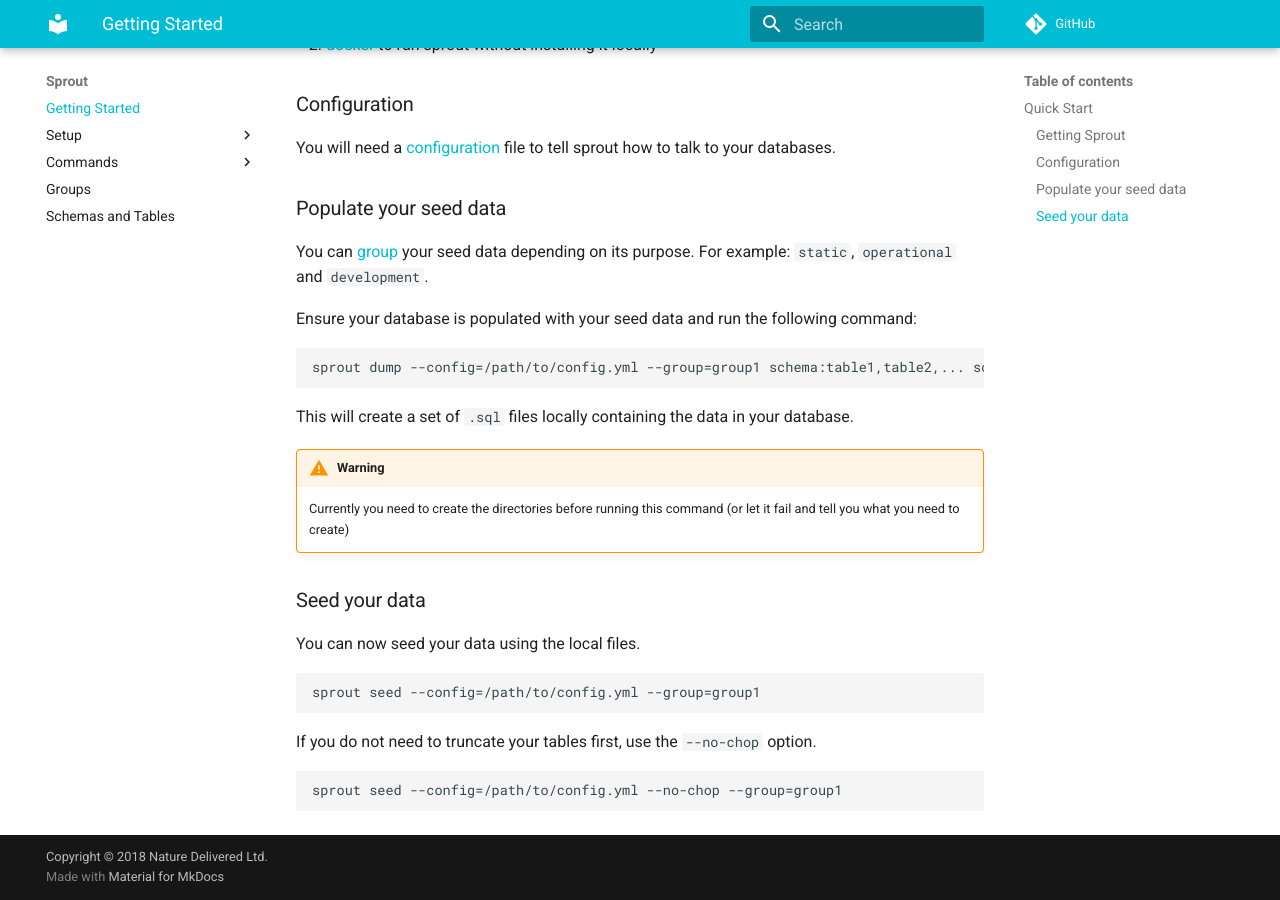
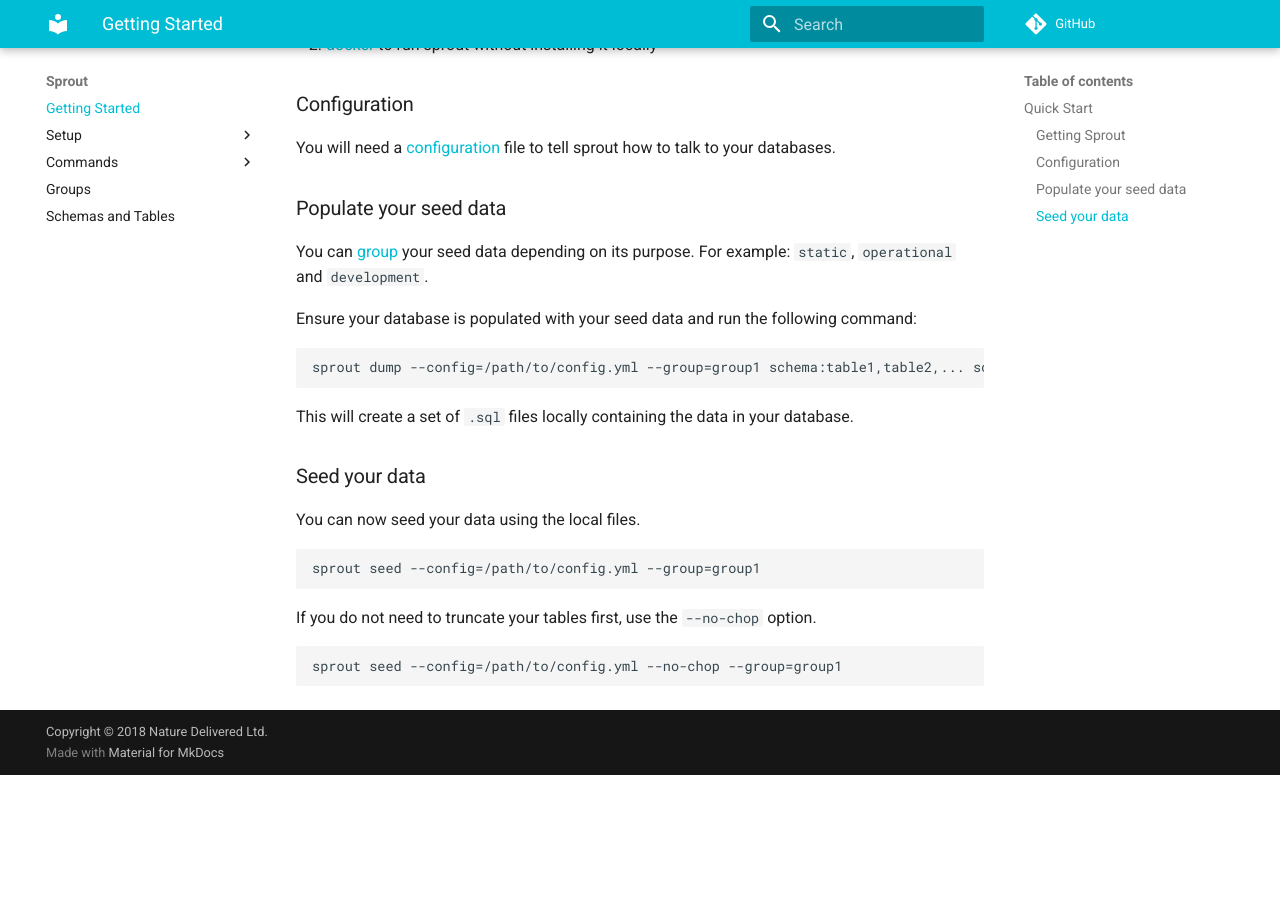
Before and after one commit to graze/sprout, an MkDocs documentation site: the page built from docs/index.md, in a window 1280 px wide and 900 px high, scrolled down 645 px. Built offline with MkDocs 1.6.1 and Material for MkDocs 9.7.7, drawn with Linux system fonts in a browser that asks for light colours; comment, search, counter and statistics services are not loaded; after the commit the page ends 1420 px from its top, so only the background shows below that.

Commit message:
remove docs about not creating directories, can do this now

```diff
--- a/docs/index.md
+++ b/docs/index.md
@@ -37,10 +37,6 @@ sprout dump --config=/path/to/config.yml --group=group1 schema:table1,table2,...
 
 This will create a set of `.sql` files locally containing the data in your database.
 
-!!! warning
-    Currently you need to create the directories before running this command (or let it fail and tell you what you need
-    to create)
-
 ### Seed your data
 
 You can now seed your data using the local files.
```
Also changed, not shown: docs/groups.md (+0 -3 lines).
